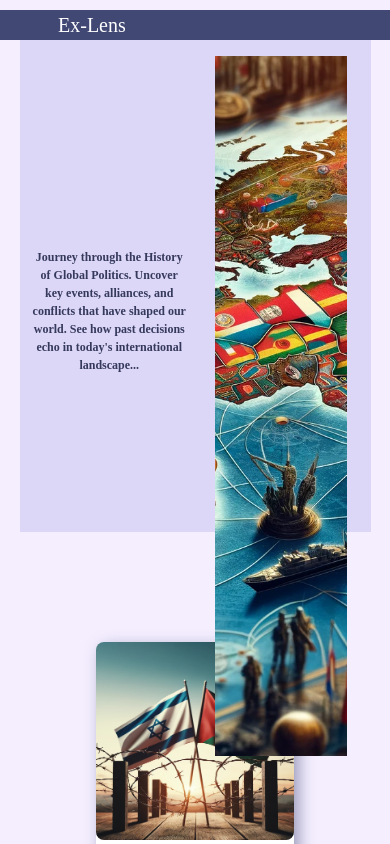
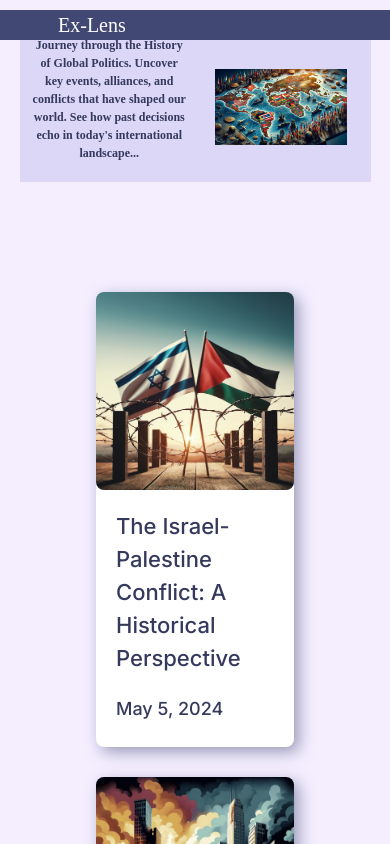
Before and after one commit to AjinkyaP1998/a-nextjs-blog, a Next.js app: page / in a window 390 px wide. Shown: the top 844 px of the page. Built offline with nearby package versions, Linux system fonts and the light colour scheme.

Commit message:
intro page changes - mob screen

```diff
--- a/src/app/globals.css
+++ b/src/app/globals.css
@@ -124,7 +124,7 @@ body {
     margin-top: 4rem;
     margin-bottom: 0.75rem;
     width: 90%;
-    height: 600px;
+    /* height: 600px; */
 
   }
 }
@@ -136,7 +136,7 @@ body {
     margin-top: 2rem;
     margin-bottom: 0.25rem;
     width: 90%;
-    height: 500px;
+    /* height: 500px; */
   }
 }
 
@@ -153,7 +153,7 @@ body {
 }
 @media (max-width: 768px) {
   .intro-page-text {
-    font-size: 1.25rem; /* md:text-4xl */
+    font-size: 1.0rem; /* md:text-4xl */
     margin-left: 1rem; /* md:mx-8 */
     margin-right: 1rem;
   } /* md:mx-8 */
@@ -177,21 +177,20 @@ body {
 
 
 .intro-image-container {
-  position: relative;
-  width: 100%;
-  height: 700px;
-  display: flex;
+  /* position: relative; */
+  /* width: 100%; */
+  /* display: flex;
   align-items: center;
-  justify-content: center;
+  justify-content: center; */
 }
 @media (max-width: 768px) {
-  .intro-page-text {
-    height: 500px;
+  .intro-image-container {
+    /* height: 500px; */
   }
 }
 @media (max-width: 480px) {
-  .intro-page-text {
-    height: 300px;
+  .intro-image-container {
+    /* height: 300px; */
   }
 }
 
--- a/src/components/intro_page.tsx
+++ b/src/components/intro_page.tsx
@@ -20,7 +20,9 @@ function IntroPage() {
                         <Image
                             src="/intro_image.webp"
                             alt="Introduction Image"
-                            layout="fill"
+                            layout="responsive"
+                            width={5}
+                            height={4}
                             objectFit="cover"
                             priority
                         />
```
